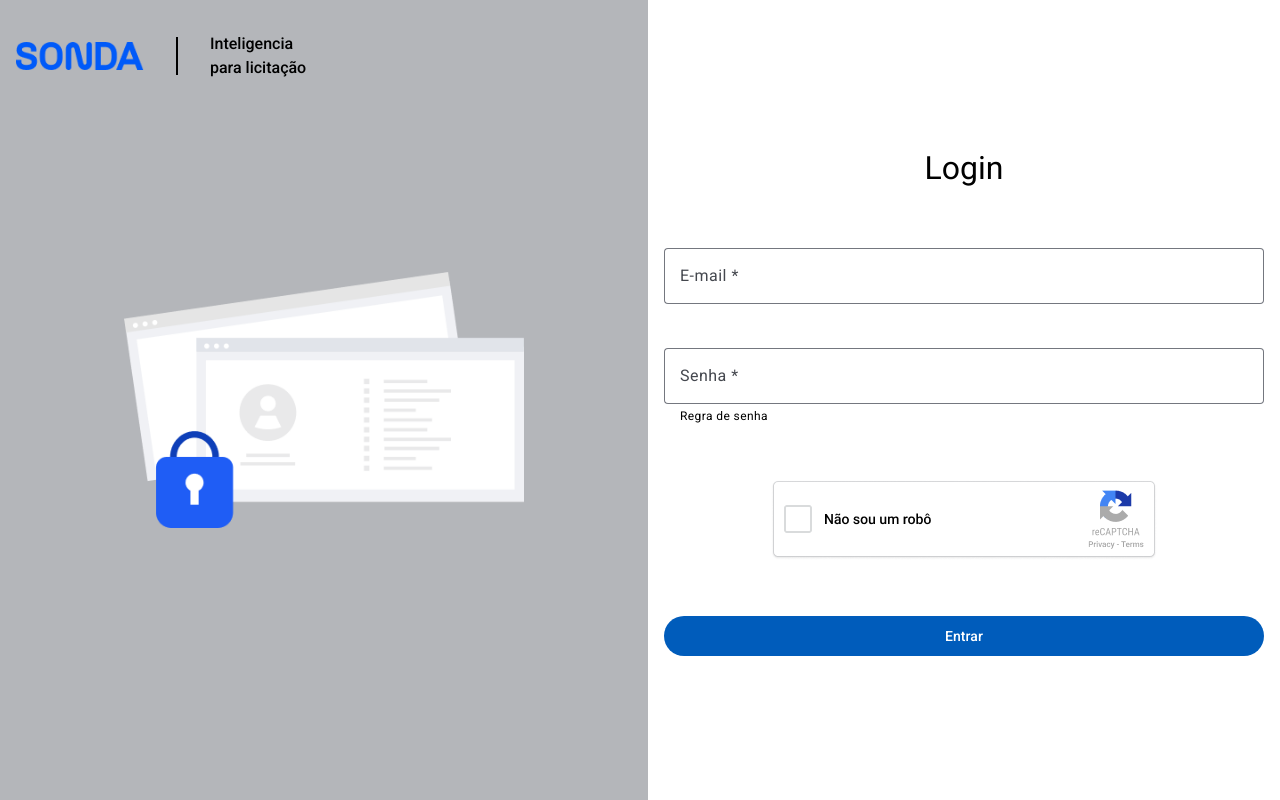
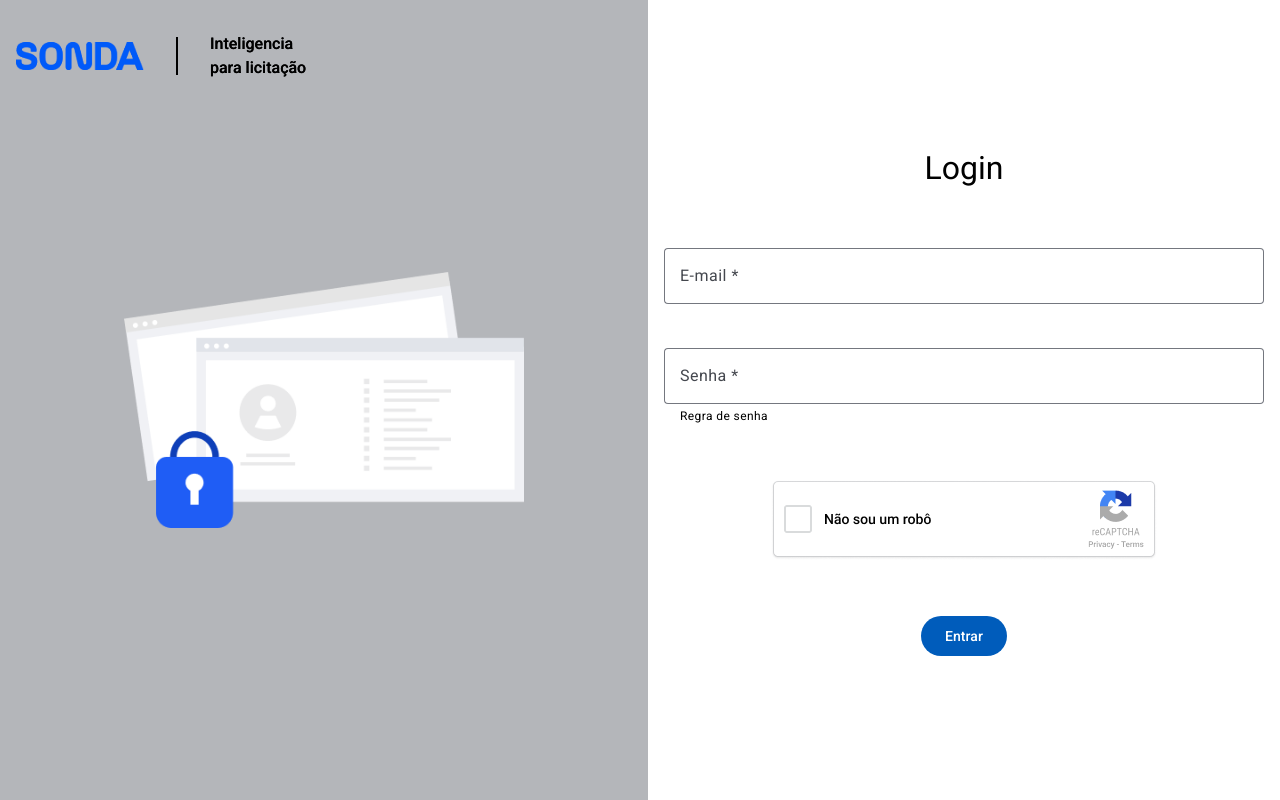
Before and after one commit to diegomgayoso/sonda-angular, an Angular app: page /login in a window 1280 px wide. Built offline with nearby package versions, Linux system fonts and the light colour scheme.

Commit message:
refactor: add login page component

```diff
--- a/src/app/app.component.html
+++ b/src/app/app.component.html
@@ -1,25 +1,5 @@
+<nav class="w-">
+
+</nav>
 <app-header></app-header>
-<main class="flex w-full h-screen">
-  <div class="flex-1 hidden sm:flex items-center justify-center px-6 py-8">
-    <img src="/security-banner.png" class="w-2/3" alt="" />
-  </div>
-  <div class="flex-1 flex flex-col px-4 py-8 gap-14 items-center justify-center bg-white">
-    <div class=" ">
-      <img class="block sm:hidden w-48" src="/security-banner-mobile.png" alt="" />
-      <h3 class="hidden sm:block text-[2rem]">Login</h3>
-    </div>
-    <form class="flex flex-col gap-6 w-full">
-      <mat-form-field appearance="outline">
-        <input matInput placeholder="E-mail *">
-      </mat-form-field>
-      <mat-form-field appearance="outline">
-        <input matInput placeholder="Senha *">
-        <mat-hint>Regra de senha</mat-hint>
-      </mat-form-field>
-    </form>
-    <div>
-      <img src="/recaptcha.png" alt="">
-    </div>
-    <button mat-flat-button>Entrar</button>
-  </div>
-</main>
+<router-outlet></router-outlet>
--- a/src/app/app.component.ts
+++ b/src/app/app.component.ts
@@ -1,12 +1,11 @@
 import { Component } from '@angular/core';
 import { RouterOutlet } from '@angular/router';
 import { HeaderComponent } from "./components/header/header.component";
-import { MatFormFieldModule } from '@angular/material/form-field';
-import { MatInputModule } from '@angular/material/input'; import { MatButtonModule } from '@angular/material/button';
+
 @Component({
   selector: 'app-root',
   standalone: true,
-  imports: [RouterOutlet, HeaderComponent, MatFormFieldModule, MatInputModule, MatButtonModule],
+  imports: [RouterOutlet, HeaderComponent],
   templateUrl: './app.component.html',
   styleUrl: './app.component.scss'
 })
--- a/src/app/pages/login/login.component.html
+++ b/src/app/pages/login/login.component.html
@@ -1 +1,25 @@
-<p>login works!</p>
+<app-header></app-header>
+<main class="flex w-full h-screen">
+  <div class="flex-1 hidden sm:flex items-center justify-center px-6 py-8">
+    <img src="/security-banner.png" class="w-2/3" alt="" />
+  </div>
+  <div class="flex-1 flex flex-col px-4 py-8 gap-14 items-center justify-center bg-white">
+    <div class=" ">
+      <img class="block sm:hidden w-48" src="/security-banner-mobile.png" alt="" />
+      <h3 class="hidden sm:block text-[2rem]">Login</h3>
+    </div>
+    <form class="flex flex-col gap-6 w-full">
+      <mat-form-field appearance="outline">
+        <input matInput placeholder="E-mail *">
+      </mat-form-field>
+      <mat-form-field appearance="outline">
+        <input matInput placeholder="Senha *">
+        <mat-hint>Regra de senha</mat-hint>
+      </mat-form-field>
+    </form>
+    <div>
+      <img src="/recaptcha.png" alt="">
+    </div>
+    <button mat-flat-button>Entrar</button>
+  </div>
+</main>
--- a/src/app/pages/login/login.component.ts
+++ b/src/app/pages/login/login.component.ts
@@ -1,9 +1,13 @@
 import { Component } from '@angular/core';
+
+import { MatFormFieldModule } from '@angular/material/form-field';
+import { MatInputModule } from '@angular/material/input'; import { MatButtonModule } from '@angular/material/button';
+import { HeaderComponent } from '../../components/header/header.component';
 
 @Component({
   selector: 'app-login',
   standalone: true,
-  imports: [],
+  imports: [ MatButtonModule, MatFormFieldModule, MatInputModule, HeaderComponent],
   templateUrl: './login.component.html',
   styleUrl: './login.component.scss'
 })
```
